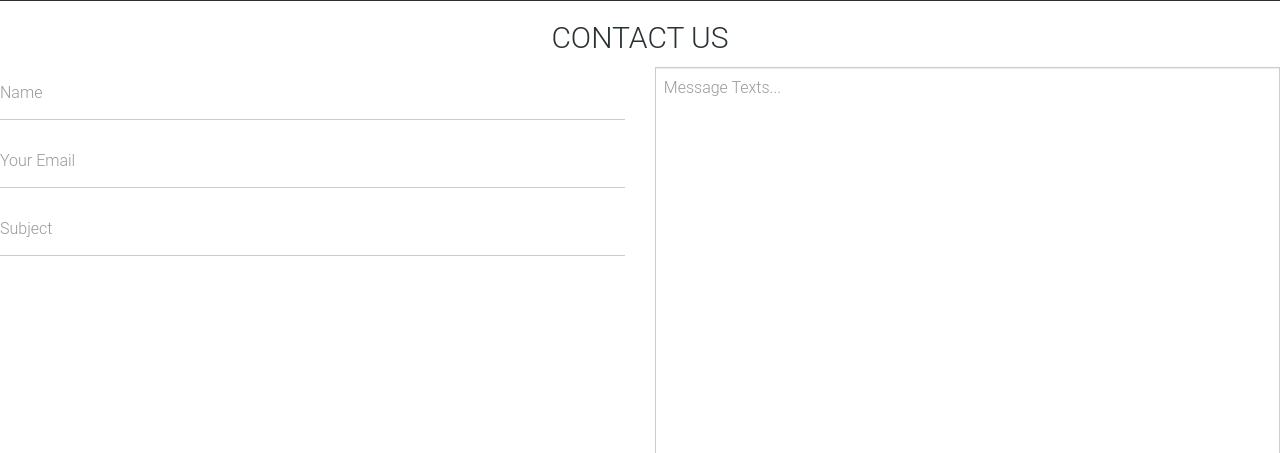
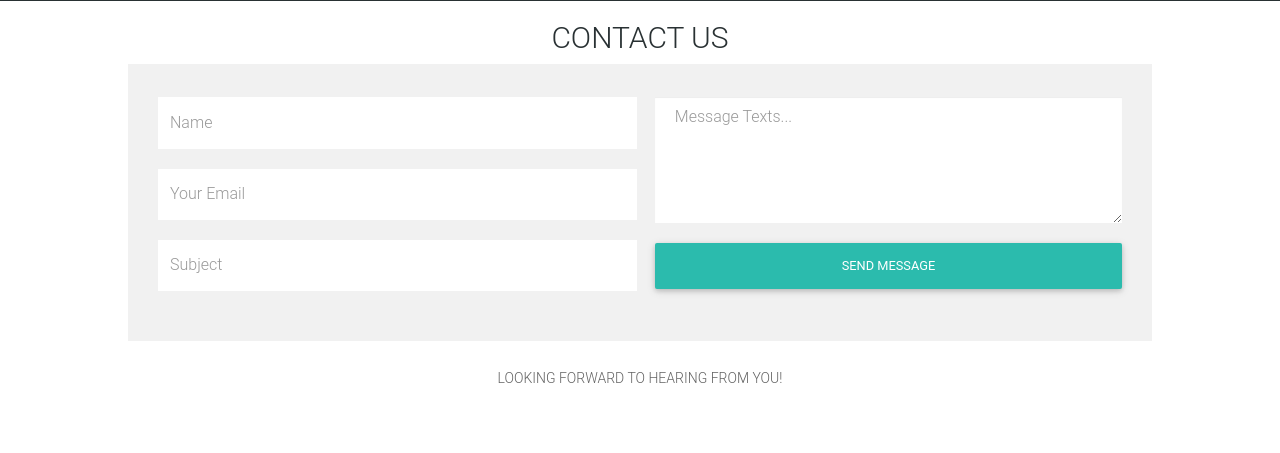
Before and after one commit to vitaedev/vitaedev.github.io, a PHP site: page / in a window 1280 px wide. Shown: the part 1871-2324 px from the top of the page. Run offline with PHP 8.4, Linux system fonts and the light colour scheme; some libraries are stand-ins or nearby versions; some web fonts are replaced.

Commit message:
oops again, screwed up CSS

```diff
--- a/css/main.css
+++ b/css/main.css
@@ -431,7 +431,7 @@ footer a{
             padding-left: 40px;
             padding-right: 40px;
     }
-    .contact-form{
+    #contact-form{
       max-width:80%;
       margin:auto;
     }
@@ -643,18 +643,18 @@ font-size: 15px;
 color: #3d3d3d;
 }
 
-.contact-form{
+#contact-form{
 background-color: #f1f1f1;
 padding: 30px;
 }
-.contact-form .form-control{
+#contact-form .form-control{
 border-radius: 0px;
 margin-bottom: 20px;
 background-color:#fff;
 border: 0px solid #fff;
 padding-left: 12px;
 }
-.contact-form #message{
+#contact-form #message{
   height: 126px;
 }
 .form_submit{
--- a/index.html
+++ b/index.html
@@ -303,7 +303,7 @@
             $.ajax({
                 url: "https://formspree.io/contact@vitaedev.com",
                 method: "POST",
-                data: $(".contact-form").serializeObject(),
+                data: $("#contact-form").serializeObject(),
                 dataType: "json"
             });
             alert('Thanks for the email, we\'ll be in touch promptly.');
```
